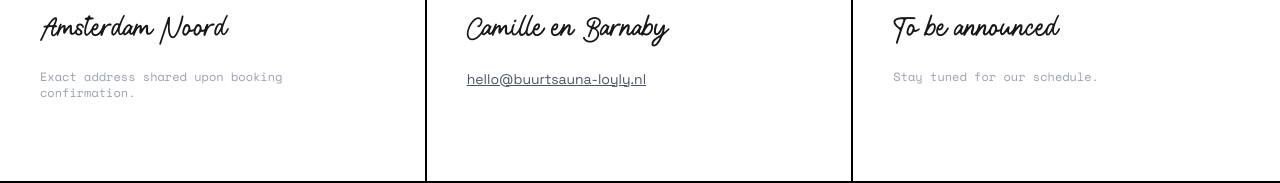
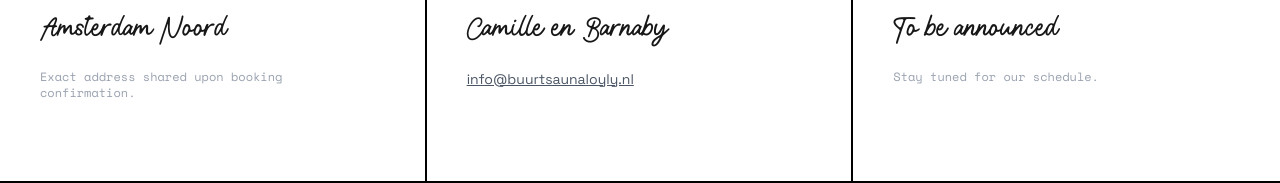
Before and after one commit to lisannekraal/community-sauna, a Next.js app: page / in a window 1280 px wide. Shown: the part 4065-4248 px from the top of the page. Built offline with nearby package versions, Linux system fonts and the light colour scheme; no server answers; the database is empty.

Commit message:
update claude, project plan and edit landing page email/links

```diff
--- a/src/app/(main)/page.tsx
+++ b/src/app/(main)/page.tsx
@@ -133,7 +133,9 @@ export default async function HomePage() {
                   We&apos;re raising funds to make this community sauna happen. You can pre-buy punch cards or become an early member right away.
                 </p>
                 <a
-                  href="#"
+                  href="https://whydonate.com/fundraising/buurtsauna-loyly"
+                  target="_blank"
+                  rel="noopener noreferrer"
                   className={`${buttons.cta} ${buttons.ctaOnDark}`}
                 >
                   Support Löyly&nbsp;→
@@ -344,8 +346,8 @@ export default async function HomePage() {
                 <div className="font-mono text-[10px] uppercase tracking-widest text-black/40 mb-5">Contact us</div>
                 <h3 className="font-display text-3xl mb-5">Camille en Barnaby</h3>
                 <p className="text-sm text-gray-600 mb-2">
-                  <a href="mailto:hello@buurtsauna-loyly.nl" className="underline hover:no-underline">
-                    hello@buurtsauna-loyly.nl
+                  <a href="mailto:info@buurtsaunaloyly.nl" className="underline hover:no-underline">
+                    info@buurtsaunaloyly.nl
                   </a>
                 </p>
               </div>
```
Also changed, not shown: 2 other files (tests, documents, lock files or other folders).
